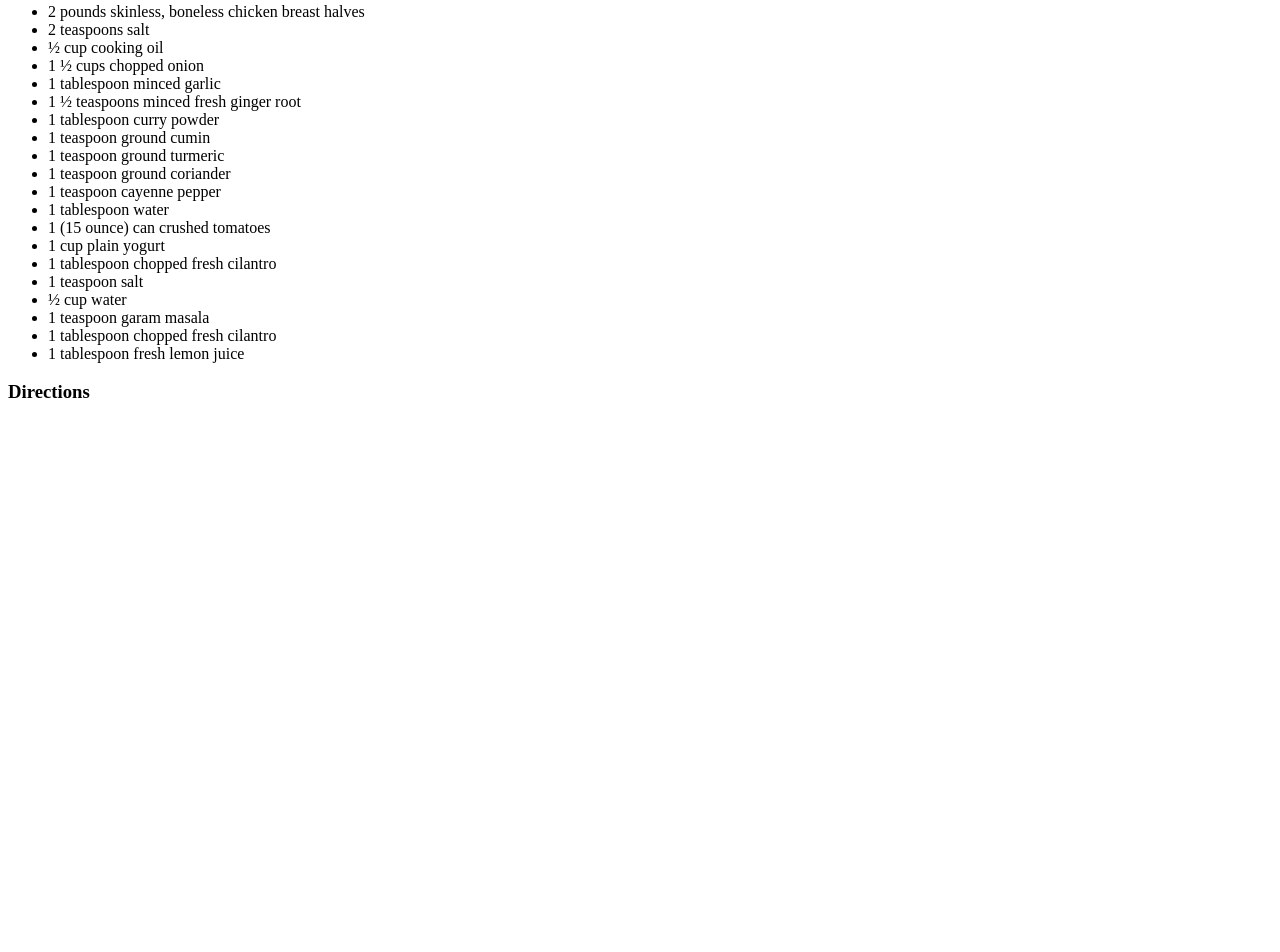
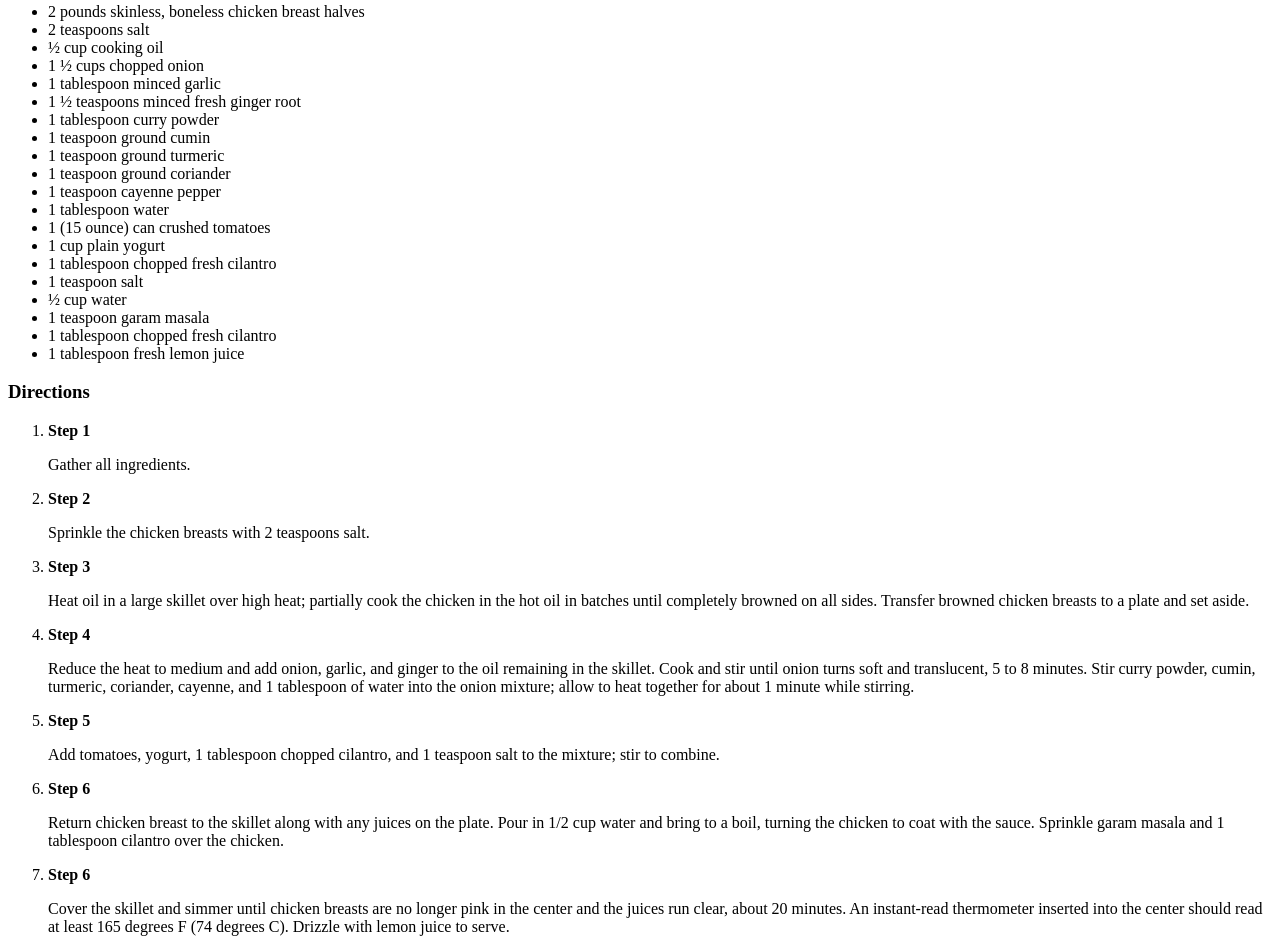
Before and after one commit to SLYearwood/odin-recipes, a plain HTML site: page recipes/murgh-kari.html in a window 1280 px wide. Shown: the part 446-1398 px from the top of the page. Before the commit the page ends 868 px from the top, so only its background shows below. Drawn offline with Linux system fonts and the light colour scheme.

Commit message:
add directions to murgh-kari recipe

```diff
--- a/recipes/murgh-kari.html
+++ b/recipes/murgh-kari.html
@@ -37,7 +37,20 @@
 
     <h3>Directions</h3>
     <ol>
-
+        <li><strong>Step 1</strong></li>
+        <p>Gather all ingredients.</p>
+        <li><strong>Step 2</strong></li>
+        <p>Sprinkle the chicken breasts with 2 teaspoons salt.</p>
+        <li><strong>Step 3</strong></li>
+        <p>Heat oil in a large skillet over high heat; partially cook the chicken in the hot oil in batches until completely browned on all sides. Transfer browned chicken breasts to a plate and set aside.</p>
+        <li><strong>Step 4</strong></li>
+        <p>Reduce the heat to medium and add onion, garlic, and ginger to the oil remaining in the skillet. Cook and stir until onion turns soft and translucent, 5 to 8 minutes. Stir curry powder, cumin, turmeric, coriander, cayenne, and 1 tablespoon of water into the onion mixture; allow to heat together for about 1 minute while stirring.</p>
+        <li><strong>Step 5</strong></li>
+        <p>Add tomatoes, yogurt, 1 tablespoon chopped cilantro, and 1 teaspoon salt to the mixture; stir to combine.</p>
+        <li><strong>Step 6</strong></li>
+        <p>Return chicken breast to the skillet along with any juices on the plate. Pour in 1/2 cup water and bring to a boil, turning the chicken to coat with the sauce. Sprinkle garam masala and 1 tablespoon cilantro over the chicken.</p>
+        <li><strong>Step 6</strong></li>
+        <p>Cover the skillet and simmer until chicken breasts are no longer pink in the center and the juices run clear, about 20 minutes. An instant-read thermometer inserted into the center should read at least 165 degrees F (74 degrees C). Drizzle with lemon juice to serve.</p>
     </ol>
 </body>
 </html>
```
